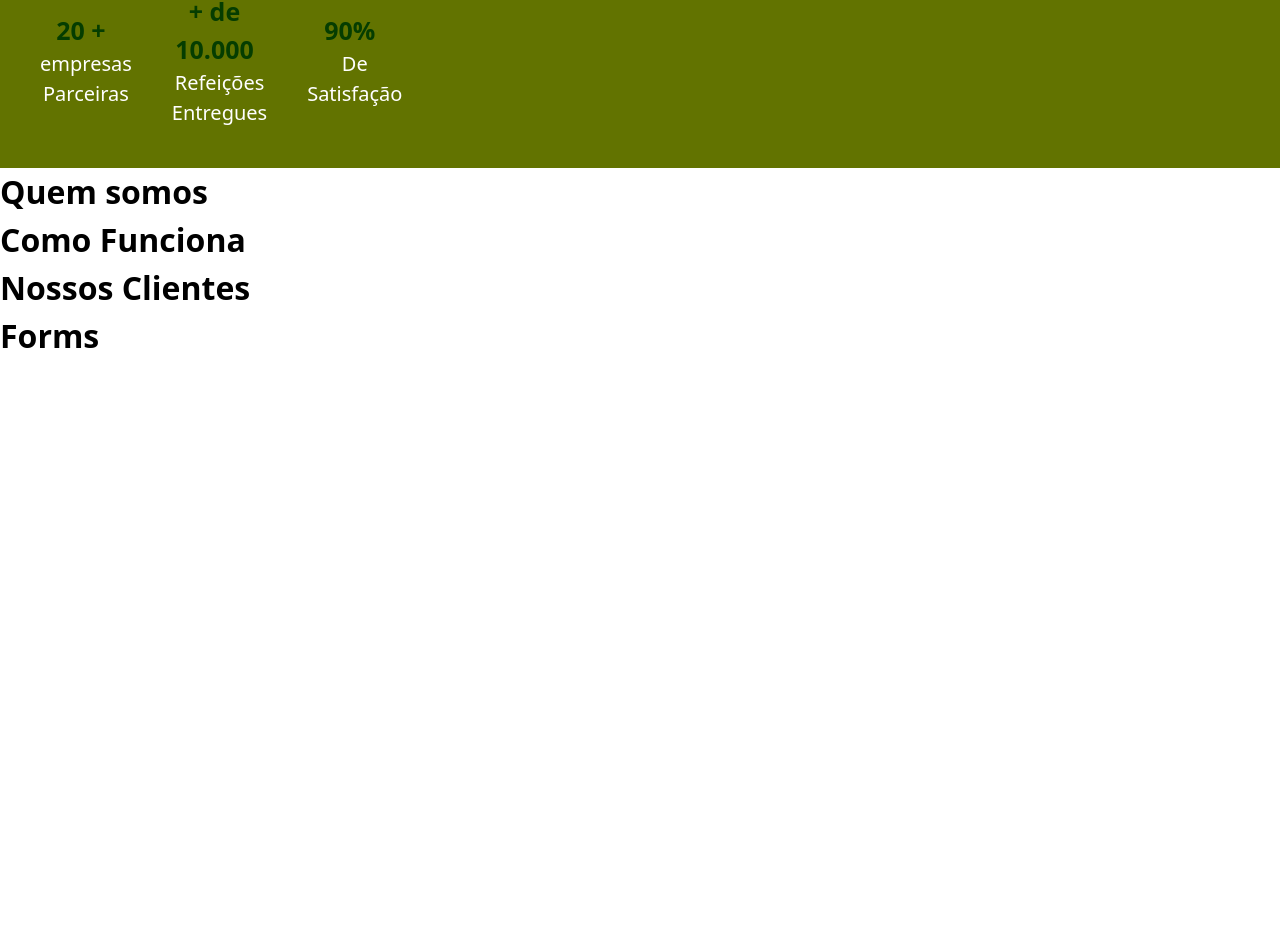
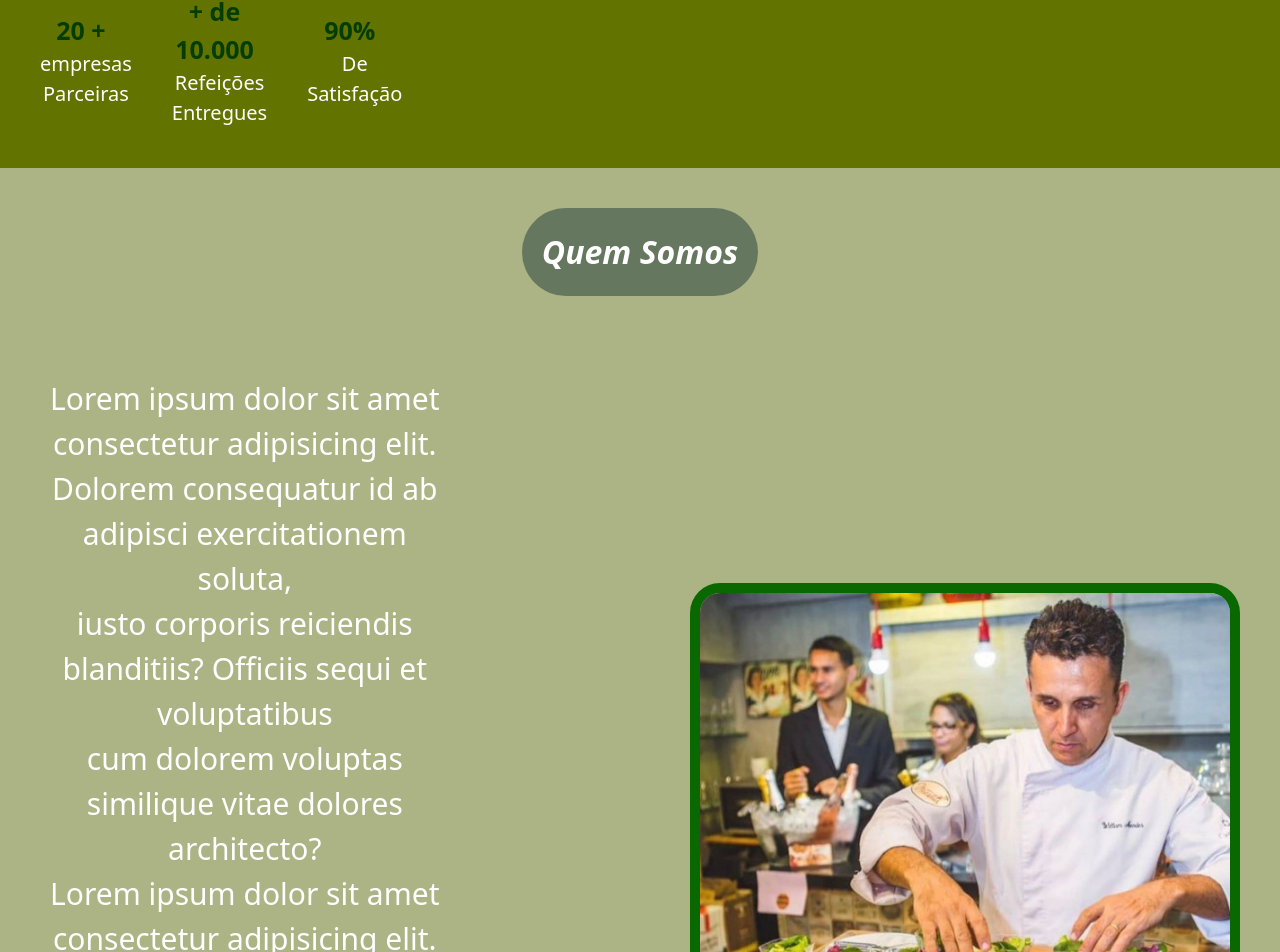
Before and after one commit to Guelmcf/Landing-page-sau, a React (Vite) app: page / in a window 1280 px wide. Shown: the part 944-1896 px from the top of the page. Before the commit the page ends 1304 px from the top, so only its background shows below. Built offline with nearby package versions, Linux system fonts and the light colour scheme.

Commit message:
finished quem somos layout

```diff
--- a/src/components/Nav.tsx
+++ b/src/components/Nav.tsx
@@ -23,7 +23,7 @@ function Header() {
 
             <div className="header-actions">
                 <h3 className="botao-chamada">
-                    <a id="tel" href="tel:31999999999" className="item-menu">(31) 99999-9999</a>
+                    <a id="tel" href="tel:31999999999" className="item-menu">(31) 99232-5030</a>
                     </h3>
                 <button
                     className="btn-header"
--- a/src/components/quem_somos.css
+++ b/src/components/quem_somos.css
@@ -0,0 +1,59 @@
+.container-quem-somos {
+    display: flex;
+    flex-direction: column;
+    align-items: center;
+
+    background-color: rgb(172, 179, 132);
+    min-height: 100vh;
+
+    width: 100%;
+    padding: 40px;
+}
+
+.titulo-quem-somos {
+    color: rgb(255, 255, 255);
+    font-style: oblique;
+    font-size: 2rem;
+    background-color: rgb(101, 119, 94);
+    padding: 20px;
+    border-radius: 50px;
+
+    display: flex;
+    flex-direction: column;
+    justify-content: center;
+    align-items: center;
+}
+
+.conteudo-quem-somos {
+    color: rgb(255, 255, 255);
+    font-size: 30px;
+    margin-top: 20px;
+    max-width: 800px;
+    text-align: center;
+
+    display: flex;
+    flex-direction: column;
+    align-items: center;
+    justify-content: center;
+}
+
+.foto-quem-somos {
+    display: block;
+    margin-left: 200px;
+}
+
+.Chef {
+    width: auto;
+    height: 550px;
+    border: 10px solid rgb(9, 105, 0);
+    border-radius: 30px;
+}
+
+.corpo-quem-somos {
+    display: flex;
+    flex-direction: row;
+    align-items: center;
+    justify-content: center;
+    gap: 40px;
+    margin-top: 60px;
+}
--- a/src/components/quem_somos.tsx
+++ b/src/components/quem_somos.tsx
@@ -1,9 +1,31 @@
+import "./quem_somos.css"
+import Pai from "../assets/images/Pai.jpeg"
+
 function QuemSomos() {
     return (
-        <div>
-            <h1>Quem somos</h1>
-        </div>
+        <>
+            <div className="container-quem-somos">
+                <h1 className="titulo-quem-somos">Quem Somos</h1>
+                <div className="corpo-quem-somos">
+                    <div className="conteudo-quem-somos">
+                    <p>
+                        Lorem ipsum dolor sit amet consectetur adipisicing elit. <br />
+                        Dolorem consequatur id ab adipisci exercitationem soluta, <br />
+                        iusto corporis reiciendis blanditiis? Officiis sequi et voluptatibus <br />
+                        cum dolorem voluptas similique vitae dolores architecto? <br />
+                        Lorem ipsum dolor sit amet consectetur adipisicing elit. <br />
+                        Dolorem consequatur id ab adipisci exercitationem soluta, <br />
+                        iusto corporis reiciendis blanditiis? Officiis sequi et voluptatibus <br />
+                        cum dolorem voluptas similique vitae dolores architecto? <br />
+                    </p>
+                </div>
+                <div className="foto-quem-somos">
+                    <img src={Pai} alt="Pai" className="Chef" />
+                </div>
+                </div>
+
+            </div>
+        </>
     )
 }
-
 export default QuemSomos;
```
Also changed, not shown: src/assets/images/Pai.jpeg (added).
